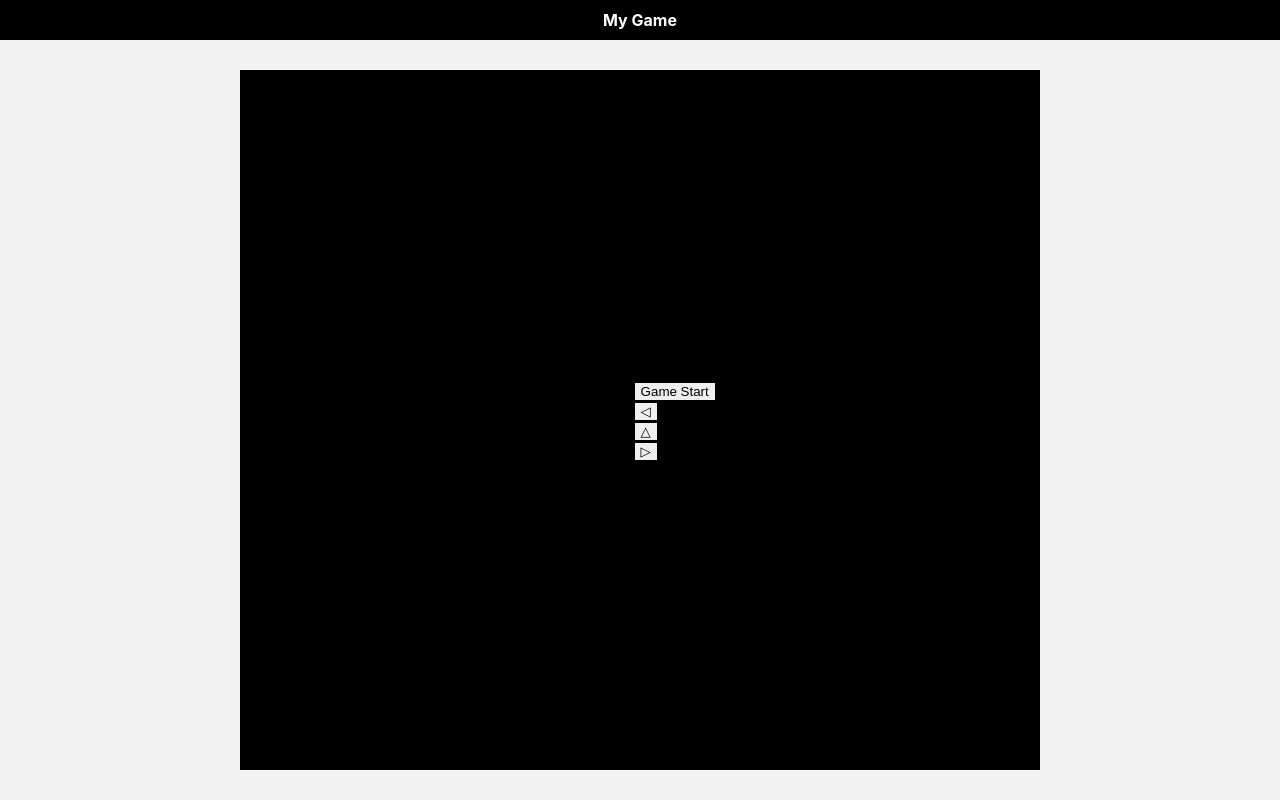
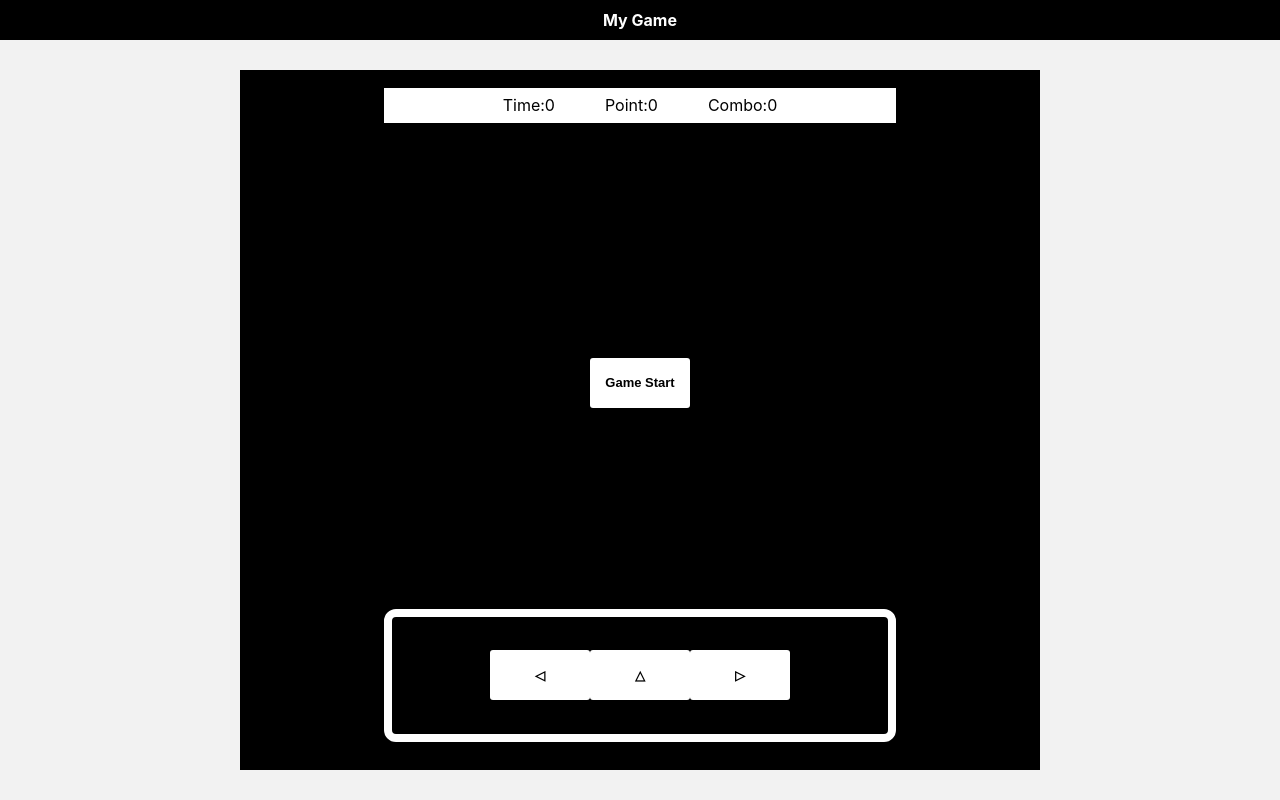
Before and after one commit to mcar100/my_game, a React (Create React App) app: page / in a window 1280 px wide. Built offline with nearby package versions, Linux system fonts and the light colour scheme.

Commit message:
Stlye: 컴포넌트별 간단 UI 추가

```diff
--- a/src/styles/css/main.css
+++ b/src/styles/css/main.css
@@ -142,17 +142,167 @@ body {
 }
 
 .game-container {
+  width: 800px;
+  height: 700px;
+  background-color: #000;
+  border-color: #000;
+  display: grid;
+  grid-template-areas: "head head head" "body body body";
+  grid-template-rows: 10% 90%;
+  grid-template-columns: 50% 50%;
+  justify-content: center;
+  align-items: center;
+  gap: 0px;
+}
+.game-container > .game-head {
+  grid-area: head;
+  width: 100%;
+  height: 100%;
   display: flex;
   flex-direction: row;
   justify-content: center;
   align-items: center;
   gap: 0px;
-  width: 800px;
-  height: 700px;
+}
+.game-container > .game-head > .state-bar {
+  width: 512px;
+  height: 50%;
+  background-color: #fff;
+  border-color: #fff;
+  display: flex;
+  flex-direction: row;
+  justify-content: center;
+  align-items: center;
+  gap: 50px;
+}
+.game-container > .game-head > .state-bar > span {
+  font-size: 25px;
+  font-weight: bold;
+  color: #000;
+  margin: 5px;
+}
+.game-container > .game-body {
+  grid-area: body;
+  width: 100%;
+  height: 100%;
+  display: flex;
+  flex-direction: row;
+  justify-content: center;
+  align-items: center;
+  gap: 0px;
+}
+
+.game-button {
+  width: 100px;
+  height: 50px;
+  background-color: #fff;
+  border-color: #fff;
+  border-radius: 3px;
+  font-size: 13px;
+  font-weight: bold;
+  color: #000;
+}
+.game-button:hover {
+  opacity: 0.8;
+}
+
+.arrow-game-container {
+  width: 80%;
+  height: 100%;
+  background-color: #fff;
+  border-color: #fff;
+  display: grid;
+  grid-template-areas: "top top top" "bottom bottom bottom";
+  grid-template-rows: 70% 30%;
+  grid-template-columns: 50% 50%;
+  justify-content: center;
+  align-items: center;
+  gap: 0px;
+}
+.arrow-game-container > .arrow-game-top {
+  position: relative;
+  top: 0;
+  bottom: 0;
+  left: 0;
+  right: 0;
+  grid-area: top;
+  width: 100%;
+  height: 100%;
   background-color: #000;
   border-color: #000;
 }
-
+.arrow-game-container > .arrow-game-top > .button-box {
+  width: 100%;
+  height: 10%;
+  display: flex;
+  flex-direction: row;
+  justify-content: center;
+  align-items: center;
+  gap: 0px;
+}
+.arrow-game-container > .arrow-game-top > .button-box > button {
+  width: 85px;
+  height: 40px;
+  font-size: 10px;
+  font-weight: bold;
+  color: #000;
+}
+.arrow-game-container > .arrow-game-top > .button-box > .absolute-box {
+  width: 100%;
+  height: 10%;
+  position: absolute;
+  top: 50%;
+  bottom: 0;
+  left: 0;
+  right: 0;
+  display: flex;
+  flex-direction: row;
+  justify-content: center;
+  align-items: center;
+  gap: 0px;
+}
+.arrow-game-container > .arrow-game-top > .block-box {
+  width: 100%;
+  height: 90%;
+  display: flex;
+  flex-direction: row;
+  justify-content: center;
+  align-items: center;
+  gap: 0px;
+}
+.arrow-game-container > .arrow-game-top > .block-box > .block {
+  width: 50px;
+  height: 50px;
+  background-color: #fff;
+  border-color: #fff;
+  border: 1px solid #000;
+  text-align: center;
+}
+.arrow-game-container > .arrow-game-bottom {
+  grid-area: bottom;
+  width: 100%;
+  height: 100%;
+  background-color: #000;
+  border-color: #000;
+  display: flex;
+  flex-direction: row;
+  justify-content: center;
+  align-items: center;
+  gap: 0px;
+}
+.arrow-game-container > .arrow-game-bottom > .command-box {
+  width: 80%;
+  height: 70%;
+  background-color: #000;
+  border-color: #fff;
+  border: 8px solid white;
+  border-radius: 12px;
+  display: flex;
+  flex-direction: row;
+  justify-content: center;
+  align-items: center;
+  gap: 0px;
+}
 /* 전체 레이아웃 틀 */
 .body-container {
   display: grid;
```
Also changed, not shown: 1 other file (tests, documents, lock files or other folders).
